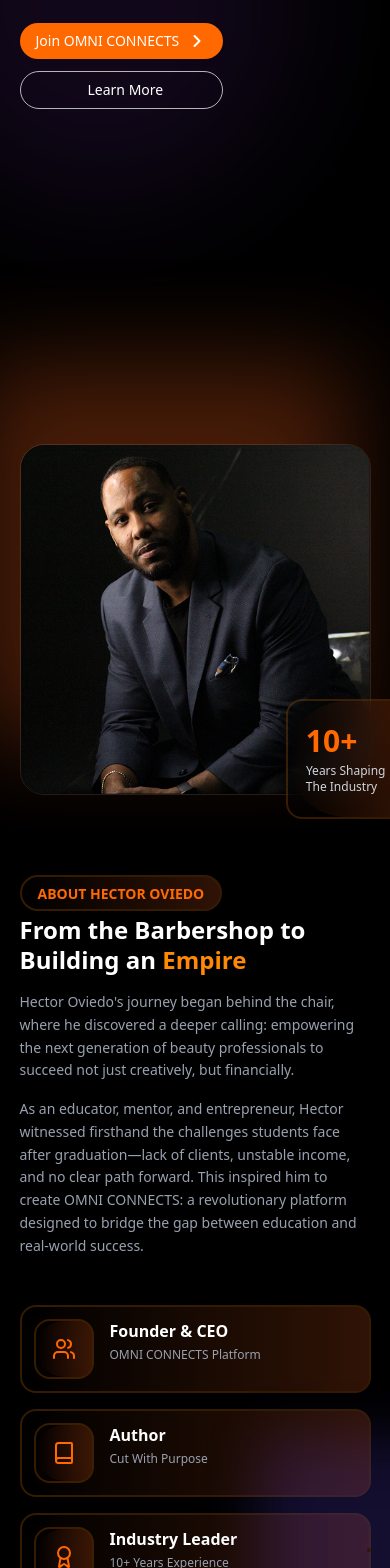
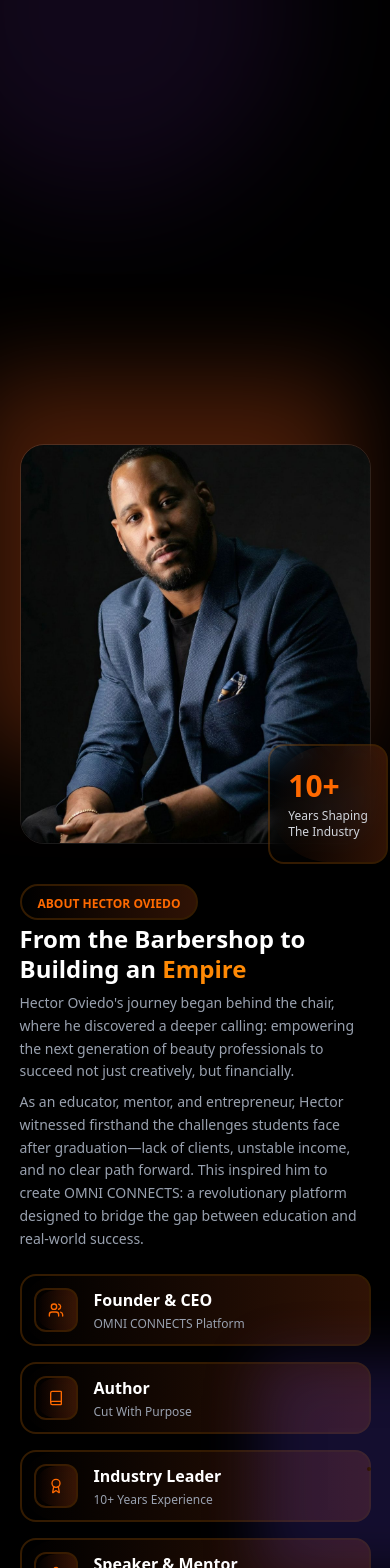
Before and after one commit to israrahmadtech/Omni-Landing-Page, a React (Vite) app: page /landing in a window 390 px wide. Shown: the part 432-2000 px from the top of the page. Built offline with nearby package versions, Linux system fonts and the light colour scheme.

Commit message:
Responsive ui changes

```diff
--- a/src/components/LandingComponents/AboutSection.tsx
+++ b/src/components/LandingComponents/AboutSection.tsx
@@ -1,5 +1,5 @@
 import { Users, Book, Award, Mic } from 'lucide-react';
-import aboutImg from '../../assets/images/about-img.png'
+import aboutImg from '../../assets/images/about-img.jpeg'
 import GlassCard from './GlassEffectCard';
 
 export default function AboutSection() {
@@ -7,96 +7,73 @@ export default function AboutSection() {
         <section id='about' className="min-h-screen text-white py-8 md:p-16 md:py-40">
             <div className="my-container">
                 {/* Main Content Grid */}
-                <div className="grid xl:grid-cols-[500px_1fr] 2xl:grid-cols-[600px_1fr] items-start gap-20">
+                <div className="grid grid-col-1 lg:grid-cols-[500px_1fr] 2xl:grid-cols-[600px_1fr] items-stretch gap-10 lg:gap-0 2xl:gap-20">
                     {/* Left Column - Image */}
-                    <div className="relative w-fit">
-                        <div className="w-fit xl:w-full h-full">
+                    <div className="relative w-full max-w-[400px] xl:w-[545px] h-[400px] lg:h-full xl:h-[545px]">
+                        <div className="w-full h-full">
                             <img
                                 src={aboutImg}
                                 alt="Professional portrait"
-                                className="relative z-10  object-contain rounded-3xl border-1 border-white/10"
+                                className="relative z-10 h-full w-full object-cover rounded-3xl border-1 border-white/10"
                             />
                             <div className="absolute z-0 top-[30%] left-[40%] w-1 h-1 rounded-full shadow-[0_0_25vw_48vw_rgba(239,93,26,0.3)] sm:shadow-[0_0_150px_280px_rgba(239,93,26,0.3)] xl:shadow-[0_0_15vw_18vw_rgba(239,93,26,0.3)] pointer-events-none"></div>
                         </div>
 
                         {/* 10+ Years Badge */}
-                        <div className="absolute z-20 -bottom-6 right-[-10%] w-30 h-30 lg:w-50 lg:h-50">
-                            <GlassCard className='lg:p-6 w-full h-full flex flex-col justify-center items-center'>
-                                <div className="text-orange-500 text-3xl lg:text-6xl font-bold mb-1">10+</div>
-                                <div className="text-gray-300 text-xs lg:text-lg">Years Shaping</div>
-                                <div className="text-gray-300 text-xs lg:text-lg">The Industry</div>
+                        <div className="absolute z-20 -bottom-[5%] right-[-5%] w-30 h-30 lg:w-40 2xl:w-50 lg:h-40 2xl:h-50">
+                            <GlassCard className='p-3 2xl:p-6 w-full h-full flex flex-col justify-center items-center'>
+                                <div className="text-orange-500 text-3xl lg:text-4xl 2xl:text-6xl font-bold mb-1">10+</div>
+                                <div className="text-gray-300 text-xs lg:text-base 2xl:text-lg">Years Shaping</div>
+                                <div className="text-gray-300 text-xs lg:text-base 2xl:text-lg">The Industry</div>
                             </GlassCard>
                         </div>
                     </div>
 
                     {/* Right Column - Content */}
-                    <div className="relative z-10 flex-1 space-y-4 sm:space-y-6 md:space-y-8">
-                        <GlassCard className='px-4 sm:px-7 py-1 sm:py-2 rounded-full w-fit mb-1'>
-                            <button className="text-orange-500 rounded-full text-sm font-semibold">
+                    <div className="relative z-10 space-y-2 sm:space-y-3 2xl:space-y-8">
+                        <GlassCard className='px-4 sm:px-7 py-1 2xl:py-2 rounded-full w-fit mb-1'>
+                            <button className="text-orange-500 rounded-full text-xs 2xl:text-sm font-semibold">
                                 ABOUT HECTOR OVIEDO
                             </button>
                         </GlassCard>
                         {/* Empire Heading */}
-                        <h1 className='text-2xl sm:text-4xl md:text-5xl font-bold mb-4 sm:mb-6 md:mb-8 leading-tight'>
+                        <h1 className='text-2xl sm:3xl lg:text-4xl 2xl:text-5xl font-bold mb-2 lg:mb-4 2xl:mb-8 leading-tight'>
                             From the Barbershop to Building an <span className="text-orange-400">Empire</span>
                         </h1>
 
                         {/* Description Paragraphs */}
-                        <p className="text-gray-400 text-sm md:text-md sm:text-lg leading-relaxed">
+                        <p className="text-gray-400 text-sm lg:text-base 2xl:text-lg leading-relaxed">
                             Hector Oviedo's journey began behind the chair, where he discovered a deeper calling: empowering the next generation of beauty professionals to succeed not just creatively, but financially.
                         </p>
 
-                        <p className="text-gray-400 text-sm md:text-md sm:text-lg leading-relaxed">
+                        <p className="text-gray-400 text-sm lg:text-base 2xl:text-lg leading-relaxed">
                             As an educator, mentor, and entrepreneur, Hector witnessed firsthand the challenges students face after graduation—lack of clients, unstable income, and no clear path forward. This inspired him to create OMNI CONNECTS: a revolutionary platform designed to bridge the gap between education and real-world success.
                         </p>
 
                         {/* Role Cards Grid */}
-                        <div className="grid grid-cols-1 md:grid-cols-2 gap-4 pt-8">
-                            {/* Founder & CEO Card */}
-                            <GlassCard className='p-3 sm:p-4 md:p-6'>
-                                <div className="flex items-start gap-4">
-                                    <GlassCard className="p-4">
-                                        <Users className="w-6 h-6 text-orange-500" />
+                        <div className="grid grid-cols-1 md:grid-cols-2 gap-4 pt-4 2xl:pt-8">
+                            {roles.map((role, index) => {
+                                const Icon = role.icon;
+
+                                return (
+                                    <GlassCard key={index} className="p-3 sm:p-4 2xl:p-6">
+                                        <div className="flex items-start gap-4">
+                                            <GlassCard className="p-3 2xl:p-4 rounded-xl 2xl:rounded-2xl">
+                                                <Icon className="w-4 2xl:w-6 h-4 2xl:h-6 text-orange-500" />
+                                            </GlassCard>
+
+                                            <div>
+                                                <h3 className="text-white font-semibold text-base 2xl:text-lg mb-1">
+                                                    {role.title}
+                                                </h3>
+                                                <p className="text-gray-400 text-xs 2xl:text-sm">
+                                                    {role.subtitle}
+                                                </p>
+                                            </div>
+                                        </div>
                                     </GlassCard>
-                                    <div>
-                                        <h3 className="text-white font-semibold text-md sm:text-lg mb-1">Founder & CEO</h3>
-                                        <p className="text-gray-400 text-xs sm:text-sm">OMNI CONNECTS Platform</p>
-                                    </div>
-                                </div>
-                            </GlassCard>
-                            <GlassCard className='p-3 sm:p-4 md:p-6'>
-                                <div className="flex items-start gap-4">
-                                    <GlassCard className="p-4">
-                                        <Book className="w-6 h-6 text-orange-500" />
-                                    </GlassCard>
-                                    <div>
-                                        <h3 className="text-white font-semibold text-md sm:text-lg mb-1">Author</h3>
-                                        <p className="text-gray-400 text-xs sm:text-sm">Cut With Purpose</p>
-                                    </div>
-                                </div>
-                            </GlassCard>
-                            <GlassCard className='p-3 sm:p-4 md:p-6'>
-                                <div className="flex items-start gap-4">
-                                    <GlassCard className="p-4">
-                                        <Award className="w-6 h-6 text-orange-500" />
-                                    </GlassCard>
-                                    <div>
-                                        <h3 className="text-white font-semibold text-md sm:text-lg mb-1">Industry Leader</h3>
-                                        <p className="text-gray-400 text-xs sm:text-sm">10+ Years Experience</p>
-                                    </div>
-                                </div>
-                            </GlassCard>
-                            <GlassCard className='p-3 sm:p-4 md:p-6'>
-                                <div className="flex items-start gap-4">
-                                    <GlassCard className="p-4">
-                                        <Mic className="w-6 h-6 text-orange-500" />
-                                    </GlassCard>
-                                    <div>
-                                        <h3 className="text-white font-semibold text-md sm:text-lg mb-1">Speaker & Mentor</h3>
-                                        <p className="text-gray-400 text-xs sm:text-sm">Global Impact</p>
-                                    </div>
-                                </div>
-                            </GlassCard>
+                                );
+                            })}
                         </div>
                         <div className="absolute z-0 bottom-[20%] right-[0%] w-1 h-1 rounded-full shadow-[0_0_15vw_28vw_#6347EB33] sm:shadow-[0_0_50px_180px_#6347EB33] xl:shadow-[0_0_5vw_10vw_#6347EB33] pointer-events-none"></div>
                     </div>
@@ -105,3 +82,26 @@ export default function AboutSection() {
         </section>
     );
 }
+
+const roles = [
+    {
+        title: "Founder & CEO",
+        subtitle: "OMNI CONNECTS Platform",
+        icon: Users,
+    },
+    {
+        title: "Author",
+        subtitle: "Cut With Purpose",
+        icon: Book,
+    },
+    {
+        title: "Industry Leader",
+        subtitle: "10+ Years Experience",
+        icon: Award,
+    },
+    {
+        title: "Speaker & Mentor",
+        subtitle: "Global Impact",
+        icon: Mic,
+    },
+];
--- a/src/components/LandingComponents/Button.tsx
+++ b/src/components/LandingComponents/Button.tsx
@@ -15,7 +15,7 @@ const Button: React.FC<ButtonProps> = ({
 }) => {
     const baseStyles =
         'flex items-center justify-center gap-2 rounded-full font-medium transition-all duration-300 ' +
-        'px-4 py-2 text-sm md:px-6 md:py-3 md:text-base xl:px-8 xl:py-4 lg:text-lg';
+        'px-4 py-2 text-sm md:px-6 md:py-3 md:text-base 2xl:px-8 2xl:py-4 2xl:text-lg';
 
     const variantStyles = {
         primary:
--- a/src/components/LandingComponents/Hero.tsx
+++ b/src/components/LandingComponents/Hero.tsx
@@ -1,8 +1,6 @@
 import React from 'react';
-import Button from './Button';
 import Header from './Header';
 import heroImg from "../../assets/images/hero-img.png"
-import { Link } from 'react-router-dom';
 
 const Hero: React.FC = () => {
     return (
@@ -22,29 +20,6 @@ const Hero: React.FC = () => {
                                     <span className="block">OVIEDO</span>
                                 </h1>
                                 <div className="absolute -bottom-20 -left-24 w-[35vw] h-[35vw] bg-[#6347EB33] rounded-full blur-2xl pointer-events-none"></div>
-                            </div>
-
-                            {/* Bottom Tagline and CTA */}
-                            <div className="relative z-40 flex flex-col lg:flex-row items-start lg:items-center justify-between mt-12 lg:mt-30">
-                                {/* Heading */}
-                                <div className="space-y-4 lg:w-1/2">
-                                    <h2 className="text-2xl lg:text-3xl xl:text-4xl font-semibold text-white leading-snug md:leading-tight">
-                                        Turning Talent Into Visibility,
-                                        <br className='hidden sm:inline' />
-                                        Opportunity, And Lasting Success
-                                        <br className='hidden sm:inline' />
-                                        With OMNI CONNECTS.
-                                    </h2>
-                                </div>
-                                {/* CTA Buttons */}
-                                <div className="flex flex-col sm:flex-row gap-3 sm:gap-4 pt-6 lg:pt-0 lg:w-auto">
-                                    <Link to="/">
-                                        <Button variant="primary" className="w-full sm:w-auto cursor-pointer">Join OMNI CONNECTS</Button>
-                                    </Link>
-                                    <Link to="/">
-                                        <Button variant="secondary" className="w-full sm:w-auto cursor-pointer">Learn More</Button>
-                                    </Link>
-                                </div>
                             </div>
 
                             {/* Center Content - Image with Glass Effect */}
--- a/src/components/LandingComponents/ProblemSection.tsx
+++ b/src/components/LandingComponents/ProblemSection.tsx
@@ -38,7 +38,7 @@ const ProblemSection: React.FC = () => {
                 </GlassCard>
 
                 {/* Heading */}
-                <h1 className="text-center text-2xl sm:text-4xl md:text-5xl font-bold leading-tight text-white">
+                <h1 className="text-center text-2xl sm:text-4xl 2xl:text-5xl font-bold leading-tight text-white">
                     The problem he saw & Refused <br /> <span className="text-orange-400">to Ignore</span>
                 </h1>
 
```
Also changed, not shown: src/components/LandingComponents/WhyOmniExistSection.tsx (+15 -15 lines), src/assets/images/about-img.jpeg (added), src/assets/images/about-img3.png (renamed from src/assets/images/about-img.png).
